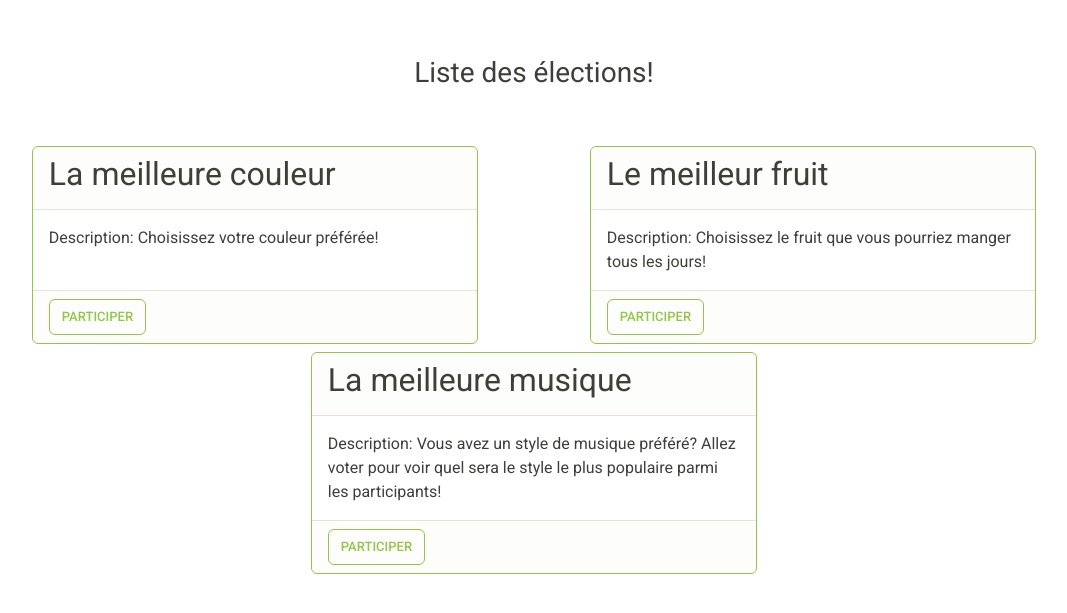
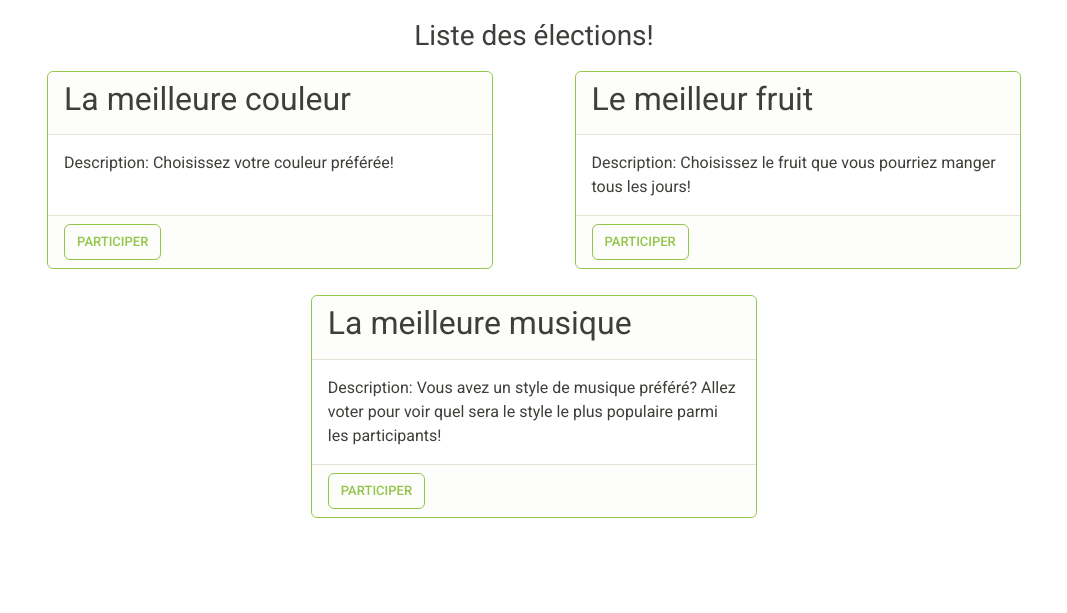
Before and after one commit to abellaval/RSA-implementation, a Flask app: page / in a window 1280 px wide. Shown: the part 56-669 px from the top of the page, without its empty margins (106-1173 px from the left). Run offline with Flask 2, Linux system fonts and the light colour scheme; data comes from the database, SQL or seed files in the repository.

Commit message:
The return of suffering...
Co-authored-by: elsbeth-m

```diff
--- a/website/templates/base.html
+++ b/website/templates/base.html
@@ -1,5 +1,6 @@
 <head>
     <meta charset="UTF-8">
+    <meta name="viewport" content="width=device-width, initial-scale=1.0">
     <title>{% block title %}Welcome!{% endblock %}</title>
     <link rel="stylesheet" href="https://bootswatch.com/5/sandstone/bootstrap.css">
 
--- a/website/templates/index.html
+++ b/website/templates/index.html
@@ -4,13 +4,26 @@
 
 
 {% block body %}
+    <style>
+    .card {margin: 10px;}
+    @media screen and (max-width: 900px){
+        .card{
+            width: 90%;
+        }
+    }
+    @media screen and (min-width: 900px){
+        .card{
+            width: 40%;
+        }
+    }
+    </style>
     <script src="{{ url_for("static", filename="js/fingerprint.js") }}" type="text/javascript"></script>
 
-    <h3 style="text-align:center; margin: 2em">Liste des élections!</h3>
+    <h3 style="text-align:center;">Liste des élections!</h3>
 
-    <div style="display: flex; justify-content: space-around; flex-wrap: wrap">
+    <div style="display: flex; justify-content: space-evenly; flex-wrap: wrap">
         {% for election in all_elections %}
-            <div class="card border-success mb-2" style="width: 40%;">
+            <div class="card border-success mb-3">
                 <div class="card-header">
                     <h2>{{ election.name }}</h2>
                 </div>
```
Also changed, not shown: website/templates/calculator.html (+18 -4 lines), website/templates/election.html (+17 -3 lines).
